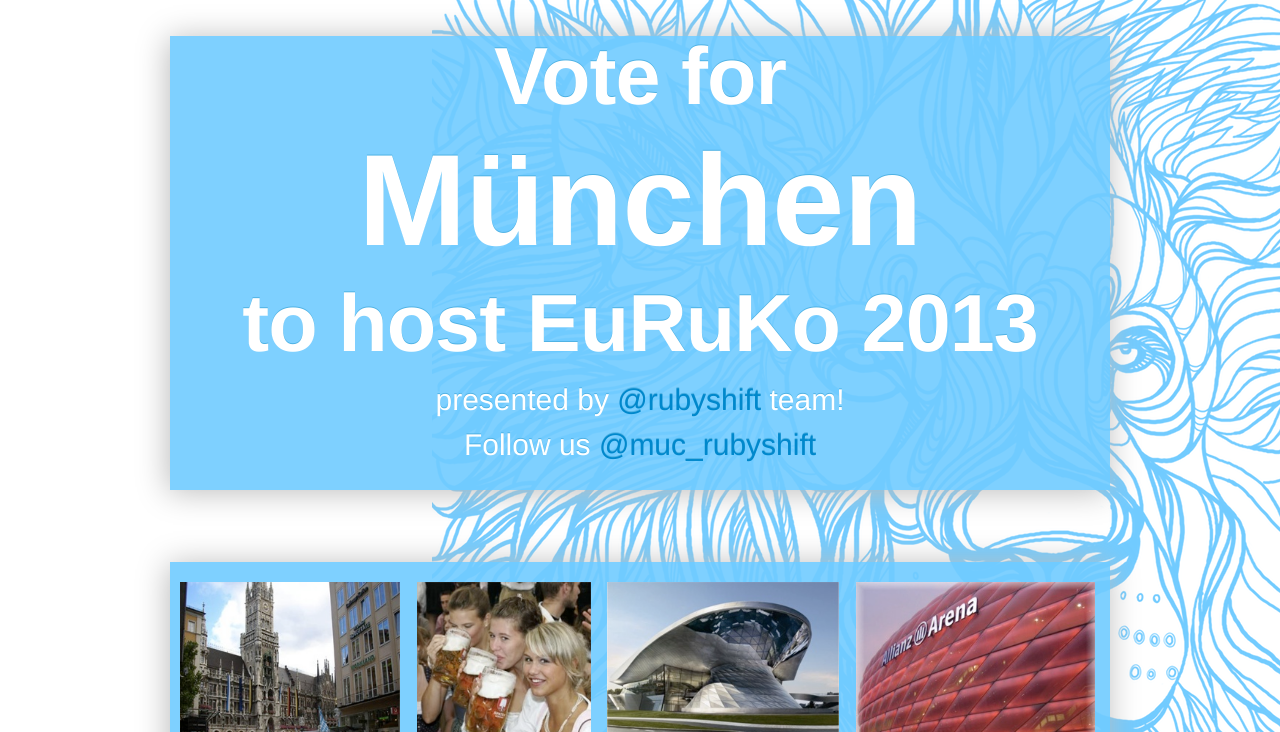
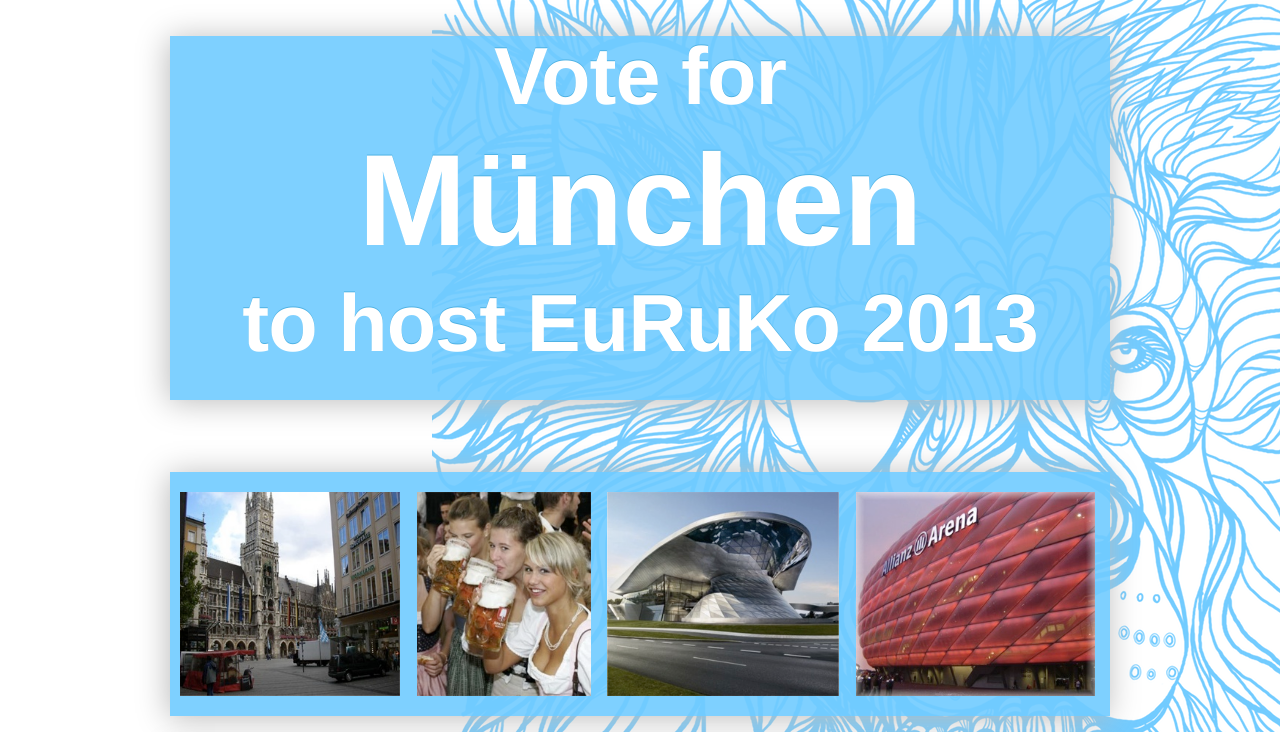
Before and after one commit to rubyshift/eurukomunich, a Jekyll site: the page built from index.html, in a window 1280 px wide. Shown: the top 732 px of the page. Built offline with Jekyll 4.4.1, drawn with Linux system fonts in a browser that asks for light colours; some web fonts are replaced; grey boxes are pictures that could not be loaded.

Commit message:
Complying with applicaiton guidelines

```diff
--- a/index.html
+++ b/index.html
@@ -10,13 +10,13 @@
         <h1>Vote for</h1>
         <h1 class="giant">München</h1>
         <h1>to host EuRuKo 2013</h1>
-        <p>presented by <a href="http://twitter.com/rubyshift">@rubyshift</a> team!</p>
-      <p>
-        Follow us
-        <a href='https://twitter.com/muc_rubyshift'>
-          @muc_rubyshift
-        </a>
-      </p>
+      <!--   <p>presented by <a href="http://twitter.com/rubyshift">@rubyshift</a> team!</p> -->
+      <!-- <p> -->
+      <!--   Follow us -->
+      <!--   <a href='https://twitter.com/muc_rubyshift'> -->
+      <!--     @muc_rubyshift -->
+      <!--   </a> -->
+      <!-- </p> -->
       <br />
     </div>
   </div>
```
